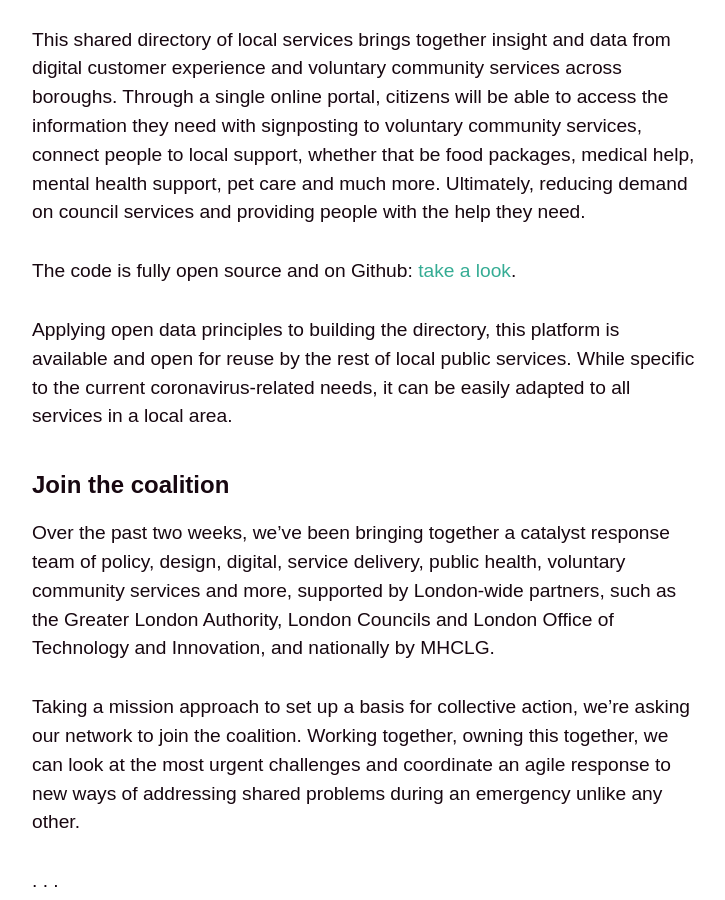
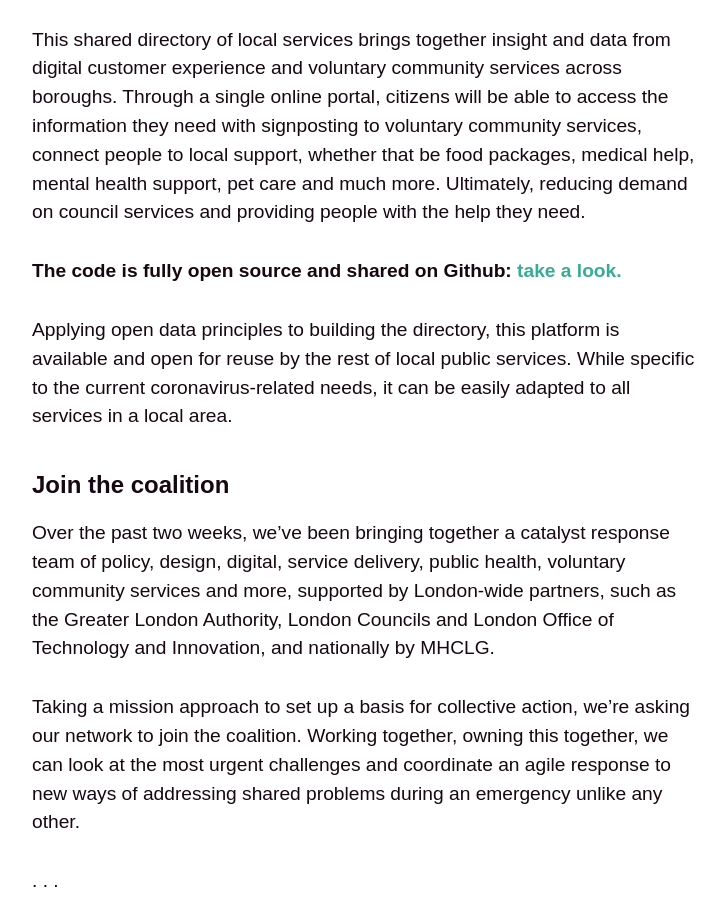
Before and after one commit to wearefuturegov/london-coronavirus-response-microsite, a Jekyll site: the page built from _posts/2020-03-26-localgov-directory-for-coronavirus-support.markdown, in a window 1280 px wide and 900 px high, scrolled down 1673 px. Shown: the whole window, without its empty margins (108-833 px from the left). Built offline with Jekyll 4.4.1, drawn with Linux system fonts in a browser that asks for light colours; some web fonts are replaced.

Commit message:
Update 2020-03-26-localgov-directory-for-coronavirus-support.markdown

```diff
--- a/_posts/2020-03-26-localgov-directory-for-coronavirus-support.markdown
+++ b/_posts/2020-03-26-localgov-directory-for-coronavirus-support.markdown
@@ -26,7 +26,7 @@ Building on the code FutureGov developed with Buckinghamshire Council to develop
 
 This shared directory of local services brings together insight and data from digital customer experience and voluntary community services across boroughs. Through a single online portal, citizens will be able to access the information they need with signposting to voluntary community services, connect people to local support, whether that be food packages, medical help, mental health support, pet care and much more. Ultimately, reducing demand on council services and providing people with the help they need.
 
-The code is fully open source and on Github: [take a look](http://github.com/wearefuturegov/camden-service-directory).
+**The code is fully open source and shared on Github: <a href="http://github.com/wearefuturegov/camden-service-directory" onclick="gtag('event', 'Github1', { 'event_category': 'Url' });">take a look.</a>**
 
 Applying open data principles to building the directory, this platform is available and open for reuse by the rest of local public services. While specific to the current coronavirus-related needs, it can be easily adapted to all services in a local area.
 
```
